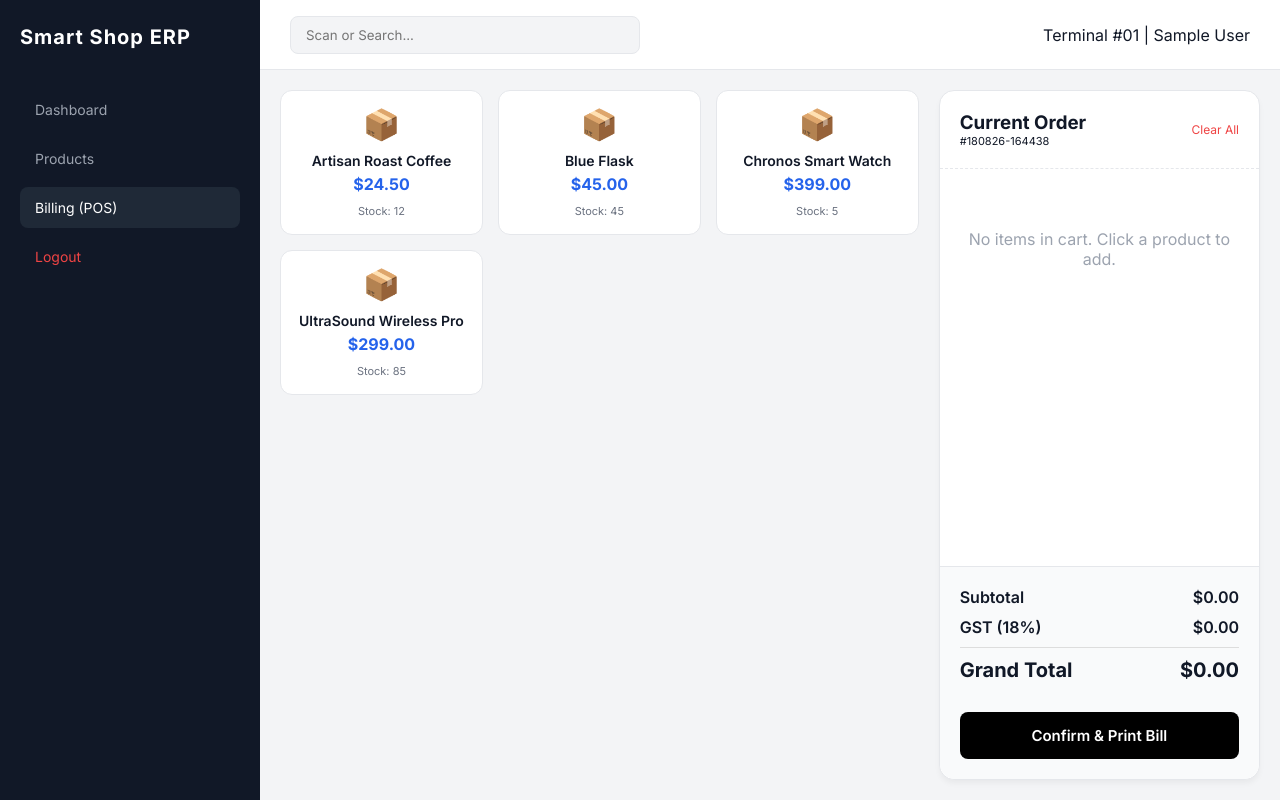
After one commit to YashParmar88/Smart-Retail-System, a PHP site: page /pos.php in a window 1280 px wide. The commit adds this page. Run offline with PHP 8.4, Linux system fonts and the light colour scheme; the visitor is signed in with stand-in values (Sample User, id 1); data comes from the database, SQL or seed files in the repository.

Commit message:
POS desing ..

```diff
--- a/assets/css/style.css
+++ b/assets/css/style.css
@@ -378,3 +378,102 @@ body {
 .btn-delete:hover {
     background-color: #fecaca;
 }
+
+
+
+/* --- 8. POS (BILLING) INTERFACE STYLES --- */
+.pos-container {
+    display: flex;
+    height: calc(100vh - 70px); /* full height minus header */
+    gap: 20px;
+    padding: 20px;
+}
+
+/* Left side: Product Grid */
+.pos-products {
+    flex: 2;
+    overflow-y: auto;
+}
+
+.product-grid {
+    display: grid;
+    grid-template-columns: repeat(auto-fill, minmax(180px, 1fr));
+    gap: 15px;
+}
+
+.pos-card {
+    background: #fff;
+    border: 1px solid #e5e7eb;
+    border-radius: 12px;
+    padding: 15px;
+    cursor: pointer;
+    transition: 0.2s;
+    text-align: center;
+}
+
+.pos-card:hover {
+    border-color: #000;
+    box-shadow: 0 4px 12px rgba(0,0,0,0.05);
+}
+
+.pos-card img {
+    width: 60px;
+    height: 60px;
+    margin-bottom: 10px;
+}
+
+.pos-card .p-name { font-weight: 600; font-size: 14px; display: block; }
+.pos-card .p-price { color: #2563eb; font-weight: 700; display: block; margin: 5px 0; }
+.pos-card .p-stock { font-size: 11px; color: #6b7280; }
+
+/* Right side: Billing Sidebar */
+.pos-billing {
+    flex: 1;
+    background: #fff;
+    border-radius: 15px;
+    border: 1px solid #e5e7eb;
+    display: flex;
+    flex-direction: column;
+    box-shadow: 0 4px 6px -1px rgba(0, 0, 0, 0.05);
+}
+
+.bill-header {
+    padding: 20px;
+    border-bottom: 1px dashed #e5e7eb;
+}
+
+.order-items {
+    flex: 1;
+    padding: 20px;
+    overflow-y: auto;
+}
+
+.bill-item {
+    display: flex;
+    justify-content: space-between;
+    margin-bottom: 15px;
+    font-size: 14px;
+}
+
+.bill-footer {
+    padding: 20px;
+    background: #f9fafb;
+    border-top: 1px solid #e5e7eb;
+    border-radius: 0 0 15px 15px;
+}
+
+.total-row {
+    display: flex;
+    justify-content: space-between;
+    margin-bottom: 10px;
+    font-weight: 600;
+}
+
+.grand-total {
+    font-size: 20px;
+    font-weight: 800;
+    color: #111827;
+    border-top: 1px solid #ddd;
+    padding-top: 10px;
+    margin-top: 10px;
+}
--- a/dashboard.php
+++ b/dashboard.php
@@ -45,7 +45,7 @@ $total_products = mysqli_num_rows($prod_result);
                 <a href="#" class="nav-item">Suppliers</a>
                 <a href="#" class="nav-item">Customers</a>
                 <a href="#" class="nav-item">Inventory</a>
-                <a href="#" class="nav-item">Billing (POS)</a>
+                <a href="pos.php" class="nav-item">Billing (POS)</a>
                 <a href="#" class="nav-item">Reports</a>
             </nav>
         </aside>
--- a/edit_product.php
+++ b/edit_product.php
@@ -52,6 +52,7 @@ if (isset($_POST['update_product'])) {
             <div class="brand-logo">Smart Shop ERP</div>
             <nav class="nav-links">
                 <a href="dashboard.php" class="nav-item">Dashboard</a>
+                <a href="pos.php" class="nav-item">Billing (POS)</a>
                 <a href="products.php" class="nav-item active">Products</a>
                 <a href="logout.php" class="nav-item" style="color: #ef4444;">Logout</a>
             </nav>
--- /dev/null
+++ b/pos.php
@@ -0,0 +1,164 @@
+<?php
+session_start();
+include('includes/db_conn.php');
+
+/* security check */
+if (!isset($_SESSION['user_id'])) {
+    header("Location: index.php");
+    exit();
+}
+
+/* 1. INITIALIZE CART IF NOT EXISTS */
+if (!isset($_SESSION['cart'])) {
+    $_SESSION['cart'] = [];
+}
+
+/* 2. LOGIC: ADD PRODUCT TO CART */
+if (isset($_GET['add'])) {
+    $pid = $_GET['add'];
+
+    /* fetch product details from DB */
+    $p_sql = "SELECT * FROM products WHERE id = $pid";
+    $p_res = mysqli_query($conn, $p_sql);
+    $product = mysqli_fetch_assoc($p_res);
+
+    if ($product) {
+        $id = $product['id'];
+        /* if already in cart, increase quantity */
+        if (isset($_SESSION['cart'][$id])) {
+            $_SESSION['cart'][$id]['qty'] += 1;
+        } else {
+            /* add as new item */
+            $_SESSION['cart'][$id] = [
+                'name' => $product['product_name'],
+                'price' => $product['price'],
+                'qty' => 1
+            ];
+        }
+    }
+    /* redirect to clean the URL */
+    header("Location: pos.php");
+    exit();
+}
+
+/* 3. LOGIC: REMOVE PRODUCT FROM CART */
+if (isset($_GET['remove'])) {
+    $id = $_GET['remove'];
+    unset($_SESSION['cart'][$id]);
+    header("Location: pos.php");
+    exit();
+}
+
+/* 4. LOGIC: CLEAR ENTIRE CART */
+if (isset($_GET['clear'])) {
+    unset($_SESSION['cart']);
+    header("Location: pos.php");
+    exit();
+}
+
+/* Fetch all products for the grid */
+$sql = "SELECT * FROM products WHERE stock_level > 0 ORDER BY product_name ASC";
+$result = mysqli_query($conn, $sql);
+?>
+<!DOCTYPE html>
+<html lang="en">
+<head>
+    <meta charset="UTF-8">
+    <title>POS - Smart Shop ERP</title>
+    <link rel="stylesheet" href="assets/css/style.css?v=1.7">
+    <style>
+        /* small helper styles */
+        .cart-item { display: flex; justify-content: space-between; padding: 10px 0; border-bottom: 1px solid #f3f4f6; }
+        .remove-link { color: #ef4444; text-decoration: none; font-weight: bold; margin-left: 10px; }
+        .empty-msg { text-align: center; padding: 40px 0; color: #9ca3af; }
+    </style>
+</head>
+<body style="overflow: hidden;">
+
+    <div class="dashboard-wrapper">
+        <!-- Sidebar Navigation -->
+        <aside class="sidebar">
+            <div class="brand-logo">Smart Shop ERP</div>
+            <nav class="nav-links">
+                <a href="dashboard.php" class="nav-item">Dashboard</a>
+                <a href="products.php" class="nav-item">Products</a>
+                <a href="pos.php" class="nav-item active">Billing (POS)</a>
+                <a href="logout.php" class="nav-item" style="color: #ef4444; margin-top: auto;">Logout</a>
+            </nav>
+        </aside>
+
+        <div class="content-area">
+            <header class="main-header">
+                <div class="header-search"><input type="text" placeholder="Scan or Search..."></div>
+                <div class="user-nav"><span class="user-name">Terminal #01 | <?php echo $_SESSION['user_name']; ?></span></div>
+            </header>
+
+            <div class="pos-container">
+                <!-- LEFT: PRODUCT GRID -->
+                <div class="pos-products">
+                    <div class="product-grid">
+                        <?php while($row = mysqli_fetch_assoc($result)): ?>
+                        <!-- Clicking this card sends ID to URL -->
+                        <a href="pos.php?add=<?php echo $row['id']; ?>" style="text-decoration: none; color: inherit;">
+                            <div class="pos-card">
+                                <div style="font-size: 30px; margin-bottom: 10px;">📦</div>
+                                <span class="p-name"><?php echo $row['product_name']; ?></span>
+                                <span class="p-price">$<?php echo number_format($row['price'], 2); ?></span>
+                                <span class="p-stock">Stock: <?php echo $row['stock_level']; ?></span>
+                            </div>
+                        </a>
+                        <?php endwhile; ?>
+                    </div>
+                </div>
+
+                <!-- RIGHT: BILLING CART -->
+                <div class="pos-billing">
+                    <div class="bill-header" style="display:flex; justify-content:space-between; align-items:center;">
+                        <div>
+                            <h3 style="font-weight: 700;">Current Order</h3>
+                            <p style="font-size: 11px;">#<?php echo strtoupper(date('dmy-His')); ?></p>
+                        </div>
+                        <a href="pos.php?clear=1" style="font-size:12px; color:#ef4444; text-decoration:none;">Clear All</a>
+                    </div>
+
+                    <div class="order-items">
+                        <?php
+                        $subtotal = 0;
+                        if (!empty($_SESSION['cart'])):
+                            foreach ($_SESSION['cart'] as $id => $item):
+                                $item_total = $item['price'] * $item['qty'];
+                                $subtotal += $item_total;
+                        ?>
+                            <div class="cart-item">
+                                <div>
+                                    <strong><?php echo $item['name']; ?></strong><br>
+                                    <small>$<?php echo number_format($item['price'], 2); ?> x <?php echo $item['qty']; ?></small>
+                                </div>
+                                <div style="text-align: right;">
+                                    <span style="font-weight: 600;">$<?php echo number_format($item_total, 2); ?></span>
+                                    <a href="pos.php?remove=<?php echo $id; ?>" class="remove-link">&times;</a>
+                                </div>
+                            </div>
+                        <?php endforeach; else: ?>
+                            <div class="empty-msg">No items in cart. Click a product to add.</div>
+                        <?php endif; ?>
+                    </div>
+
+                    <div class="bill-footer">
+                        <?php
+                            $tax = $subtotal * 0.18;
+                            $grand_total = $subtotal + $tax;
+                        ?>
+                        <div class="total-row"><span>Subtotal</span><span>$<?php echo number_format($subtotal, 2); ?></span></div>
+                        <div class="total-row"><span>GST (18%)</span><span>$<?php echo number_format($tax, 2); ?></span></div>
+                        <div class="total-row grand-total"><span>Grand Total</span><span>$<?php echo number_format($grand_total, 2); ?></span></div>
+
+                        <button class="login-btn" style="margin-top:20px;" onclick="window.print()">Confirm & Print Bill</button>
+                    </div>
+                </div>
+            </div>
+        </div>
+    </div>
+
+</body>
+</html>
--- a/products.php
+++ b/products.php
@@ -49,6 +49,7 @@ $result = mysqli_query($conn, $sql);
             <nav class="nav-links">
                 <a href="dashboard.php" class="nav-item">Dashboard</a>
                 <a href="products.php" class="nav-item active">Products</a>
+                <a href="pos.php" class="nav-item">Billing (POS)</a>
                 <a href="logout.php" class="nav-item" style="color: #ef4444; margin-top: auto;">Logout</a>
             </nav>
         </aside>
```
